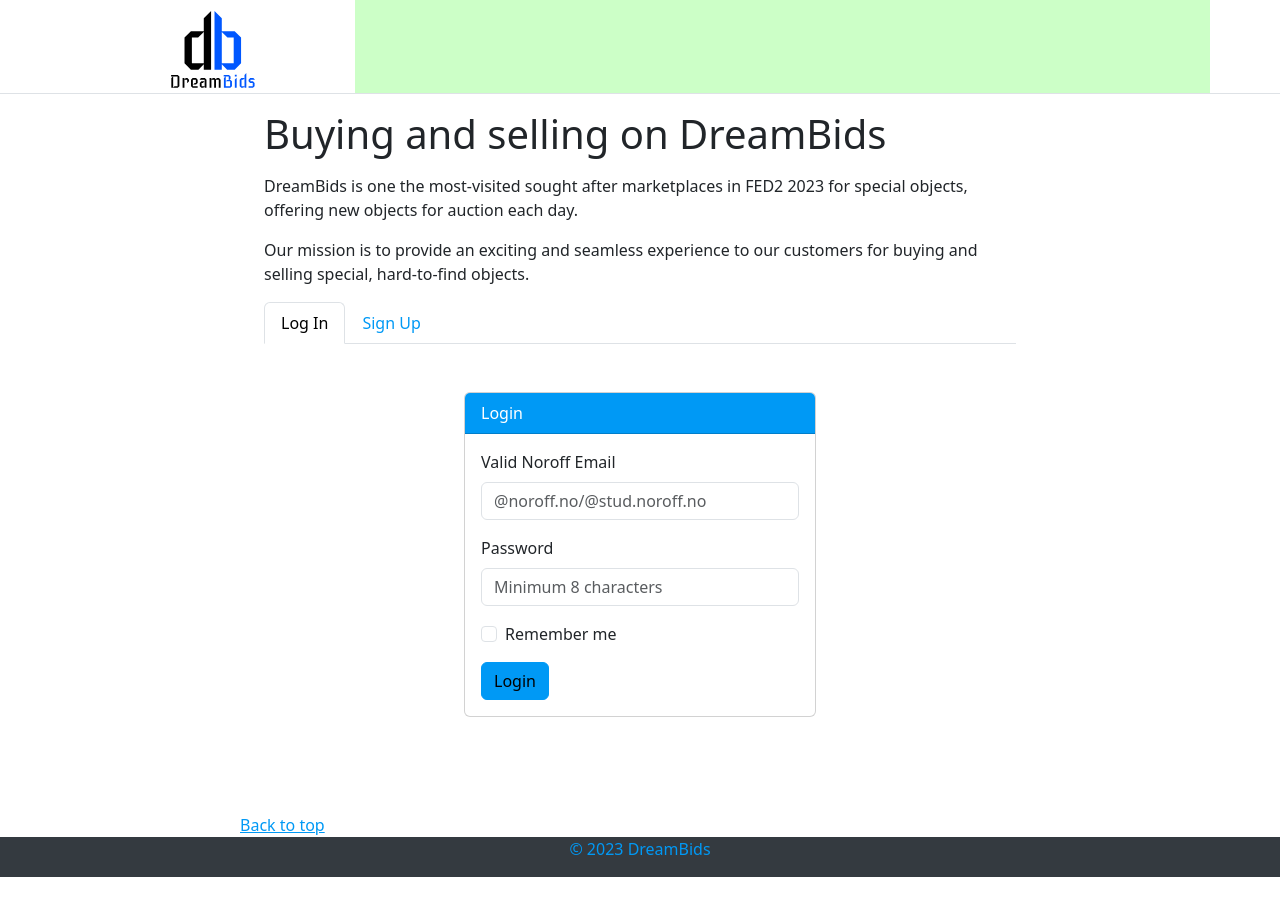
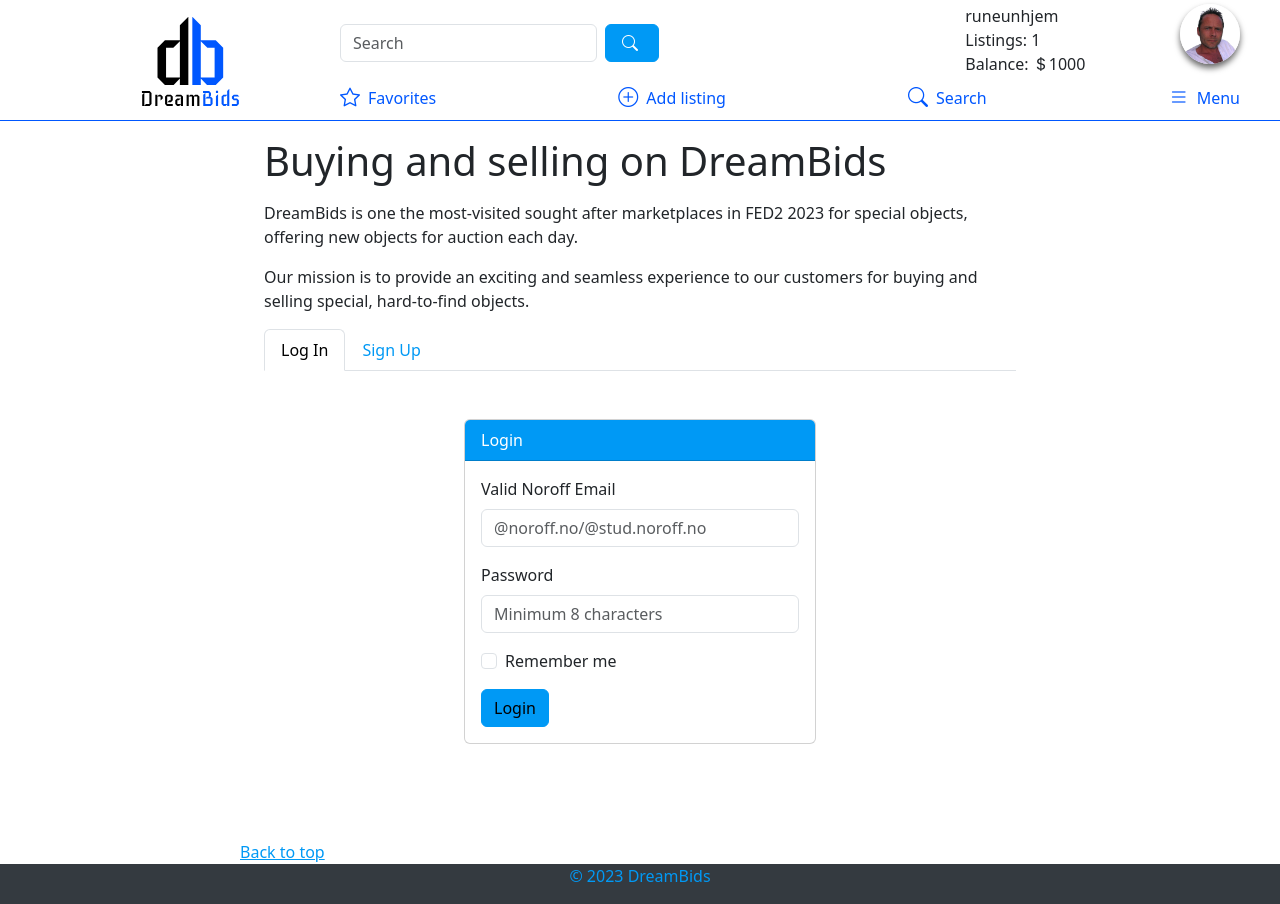
Before and after one commit to runeunhjem/semester-project-2, a website: page index.html in a window 1280 px wide. Before the commit the page ends 877 px from the top, so only its background shows below. Drawn offline with nearby package versions, Linux system fonts and the light colour scheme.

Commit message:
Updates header with searchbar

```diff
--- a/index.html
+++ b/index.html
@@ -8,21 +8,55 @@
   <meta name="keywords" content="Auctioneer, Auction, Marketplace, Sell, Buy, Gifts, Bootstrap, JavaScript, Noroff">
   <meta name="description" content="Buy your dream, sell your nightmare! Been looking for that special item? Dead sick of that old one? We can fix that!">
   <link href="/dist/css/styles.css" rel="stylesheet">
-  <!-- <link rel="stylesheet" href="/src/scss/styles.scss" rel="stylesheet"> -->
   <link rel="stylesheet" href="https://cdn.jsdelivr.net/npm/bootstrap-icons@1.11.1/font/bootstrap-icons.css">
   <script src="/src/js/main.js" type="module"></script>
   <script src="https://cdn.jsdelivr.net/npm/bootstrap@5.3.2/dist/js/bootstrap.bundle.min.js" integrity="sha384-C6RzsynM9kWDrMNeT87bh95OGNyZPhcTNXj1NW7RuBCsyN/o0jlpcV8Qyq46cDfL" crossorigin="anonymous"></script>
   <title>DreamBids | Home</title>
 </head>
 <body class="h-100">
-  <header class="mx-auto container-fluid border-bottom">
-    <div class="container">
+  <header class="mx-auto container-fluid border-bottom border-danger py-1 px-1">
+    <div class="container max-width-1200">
       <div class="row">
-        <div class="col-3">
+        <div class="col-5 col-md-3">
           <img src="/images/db-logo.svg" class="header-logo" alt="DreamBids Logo">
         </div>
-        <div class="col-9 bg-success">
-
+        <div class="col-7 col-md-9 p-0">
+          <div class="container d-flex flex-column justify-content-between p-0">
+            <div class="row">
+              <div class="col-9 col-md-11 fs-6 d-flex">
+                <div class="col col-md-9 d-none d-md-flex p-3 ps-0">
+                  <form class="d-flex mt-1" role="search" id="searchForm">
+                    <input class="form-control me-2 max-width-300" id="searchInput" type="search" name="searchQuery" placeholder="Search" aria-label="Search">
+                    <button class="btn btn-primary" type="submit"><i class="bi text-white ps-1 bi-search me-2"></i></button>
+                  </form>
+                </div>
+                <div class="col col-md-3 ms-md-2">
+                  <p class="p-0 m-0 profile-name">runeunhjem</p>
+                  <p class="p-0 m-0 profile-listings">Listings: 1</p>
+                  <p class="p-0 m-0 profile-credits">Balance: <i class="bi bi-currency-dollar"></i>1000</p>
+                </div>
+              </div>
+              <div class="col-3 col-md-1 d-flex justify-content-end">
+                <img class="header-profile-image rounded-circle shadow" src="/images/rune-profile-pic-medium.jpg" alt="Profile image">
+              </div>
+            </div>
+            <div class="row-fluid w-100 bg-white py-1 px-0">
+              <div class="col d-flex flex-nowrap text-danger justify-content-between align-items-center">
+                <a href="/src/html/auction/favorites.html" class="text-danger">
+                  <i class="bi fs-5 bi-star me-2"></i><span class="d-none d-md-inline-block">Favorites</span>
+                </a>
+                <a href="/src/html/auction/new-listing.html" class="text-danger">
+                  <i class="bi fs-5 bi-plus-circle me-2"></i><span class="d-none d-md-inline-block">Add listing</span>
+                </a>
+                <div class="searchbar text-danger">
+                  <i class="bi fs-5 bi-search me-2"></i><span class="d-none d-md-inline-block">Search</span>
+                </div>
+                <nav class="text-danger">
+                  <i class="bi fs-5 bi-list me-2"></i><span class="d-none d-md-inline-block">Menu</span>
+                </nav>
+              </div>
+            </div>
+          </div>
         </div>
       </div>
     </div>
--- a/src/scss/_variables.scss
+++ b/src/scss/_variables.scss
@@ -10,3 +10,6 @@ $light: #f8f9fa; // Light grey
 $dark: #343a40; // Dark grey
 $white: #ffffff; // White
 $black: #000000; // Black
+
+$box-shadow: 0 4px 6px rgba(0, 0, 0, 0.6);
+$box-shadow-sm: 0 2px 4px rgba(0, 0, 0, 0.6);
--- a/src/scss/styles.scss
+++ b/src/scss/styles.scss
@@ -4,7 +4,11 @@
 
 .header-logo {
   width: 100%;
-  height: 93px;
+  height: 108px;
+}
+
+.header-profile-image {
+  max-height: 60px;
 }
 
 .max-width-1200 {
```
Also changed, not shown: dist/css/styles.css, 1 other file.
